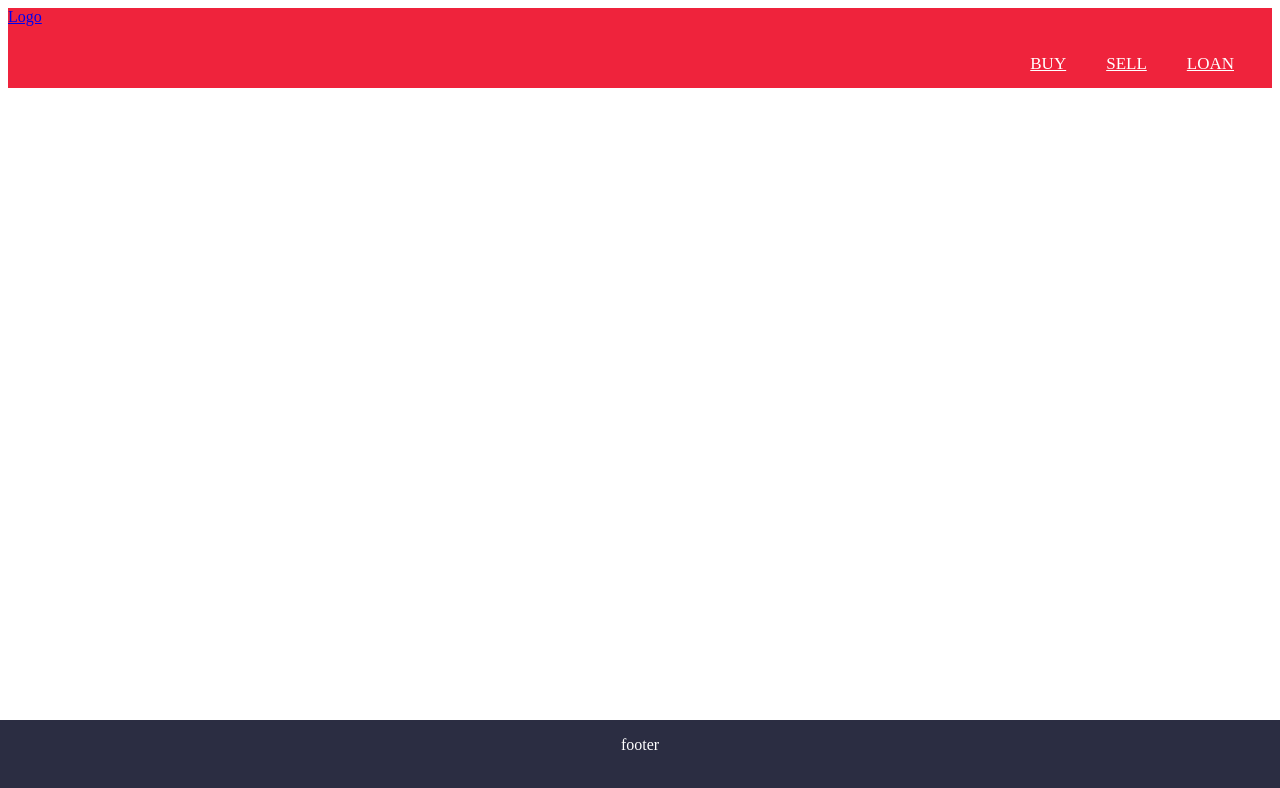
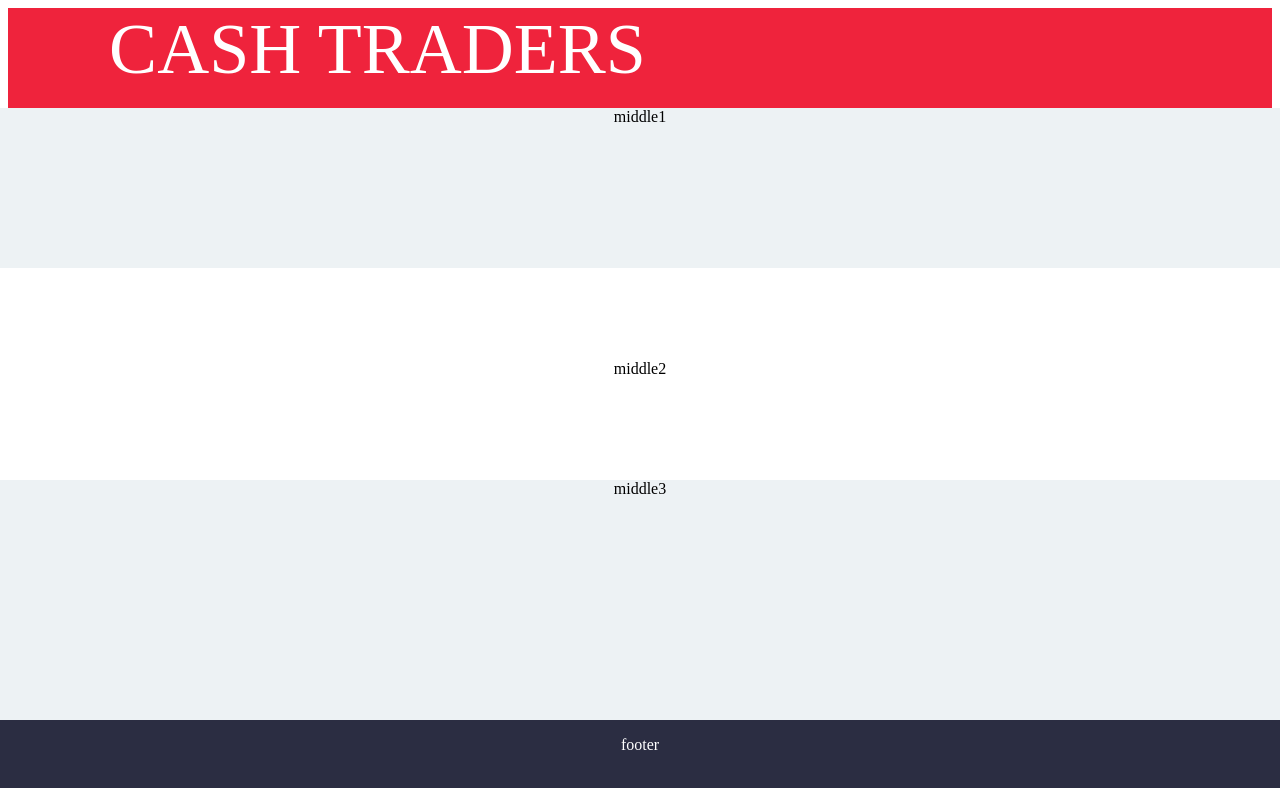
Before and after one commit to Jelwin-git/Project_CT, a plain HTML site: page index.html in a window 1280 px wide. Drawn offline with Linux system fonts and the light colour scheme.

Commit message:
updated navbar fonts and page layout

```diff
--- a/index.html
+++ b/index.html
@@ -3,11 +3,12 @@
     <head>
         <title>Cash Traders</title>
         <link rel="stylesheet" href="style.css">
+        <link rel="stylesheet" href="https://fonts.googleapis.com/css?family=Lobster">
     </head>
     <Body>
         <nav>
             <div class="nav-wrapper">
-                <a href="logo.jpg" class="CashTraders-logo">Logo</a>
+                <a class="CashTraders-logo">Cash Traders</a>
                 <ul id="nav-mobile" class="right hide-on-med-and-down">
                     <li><a href='#'>Buy</a></li>
                     <li><a href='#'>Sell</a></li>
@@ -15,6 +16,15 @@
                 </ul>
             </div>
         </nav>
+        <div class="middle1" >
+            middle1
+        </div>
+        <div class="middle2" >
+            middle2
+        </div>
+        <div class="middle3" >
+            middle3
+        </div>
         <div class="footer">
             <p>footer</p>
         </div>
--- a/style.css
+++ b/style.css
@@ -1,12 +1,12 @@
 nav{
     background: #EF233C;
-    height: 80px;
+    height: 100px;
     width: 100%;
   }
 
-nav ul{
+  nav ul{
     float: right;
-    margin-right: 20px;
+    margin-right: 8%;
  }
 
 nav ul li{
@@ -16,9 +16,23 @@ nav ul li{
   }
 nav ul li a{
     color: white;
-    font-size: 17px;
-    padding: 7px 13px;
+    font-size: 50px;
+    padding: 38px 50px 30px 50px;
     border-radius: 3px;
+    text-transform: uppercase;
+    text-decoration: none;
+    font-family: 'Lobster';
+  }
+
+  a:hover {
+    background-color: #d90429;
+    color: black;
+  }
+  .CashTraders-logo {
+    color: white;
+    margin-left: 8%;
+    margin-top: 4px;
+    font-size: 72px;
     text-transform: uppercase;
   }
 
@@ -32,3 +46,36 @@ nav ul li a{
     color: white;
     text-align: center;
   }
+
+  .middle1 {
+  position: fixed;
+  left: 0;
+  top: 10;
+  width: 100%;
+  height: 20%;
+  background-color:#edf2f4;
+  text-align: center;
+
+}
+
+.middle2 {
+  position: fixed;
+  left: 0;
+  bottom: 50%;
+  width: 100%;
+  height: 5%;
+  background-color:white;
+  text-align: center;
+
+}
+
+.middle3 {
+  position: fixed;
+  left: 0;
+  bottom: 10%;
+  width: 100%;
+  height: 30%;
+  background-color:#edf2f4;
+  text-align: center;
+
+}
```
